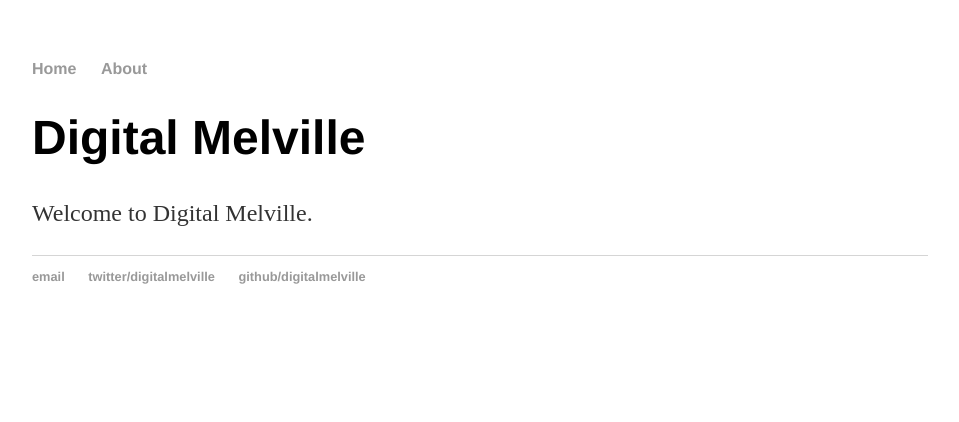
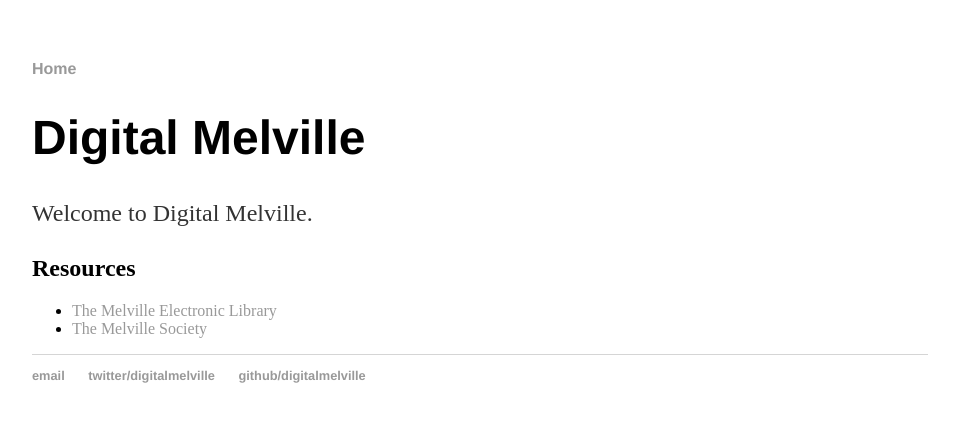
Before and after one commit to digitalmelville/digitalmelville.github.io, a Jekyll site: the page built from index.html, in a window 1280 px wide. Shown: the top 422 px of the page, without its empty margins (160-1119 px from the left). Built offline with Jekyll 4.4.1, drawn with Linux system fonts in a browser that asks for light colours.

Commit message:
Add a few links

```diff
--- a/_layouts/default.html
+++ b/_layouts/default.html
@@ -9,7 +9,6 @@
     <nav>
       <ul>
         <li><a href="/">Home</a></li>
-        <li><a href="/about">About</a></li>
       </ul>
     </nav>
 
--- a/index.html
+++ b/index.html
@@ -5,4 +5,10 @@ title: Digital Melville
 <div class="blurb">
   <h1>Digital Melville</h1>
   <p>Welcome to Digital Melville.</p>
+
+  <h2>Resources</h2>
+  <ul>
+    <li><a href="https://melville.electroniclibrary.org">The Melville Electronic Library</a></li>
+    <li><a href="http://melvillesociety.org/">The Melville Society</a></li>
+  </ul>
 </div><!-- /.blurb -->
```
